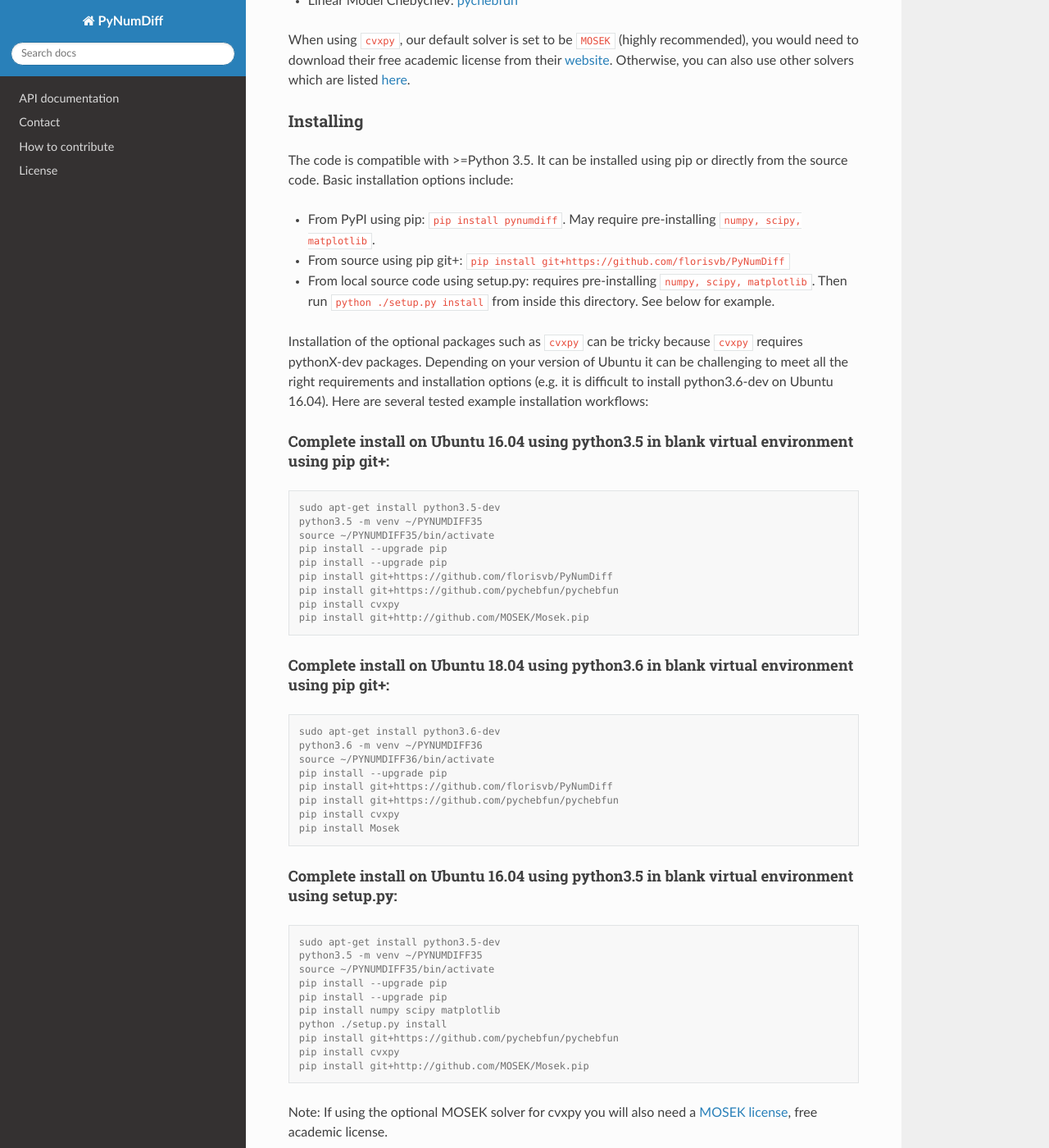
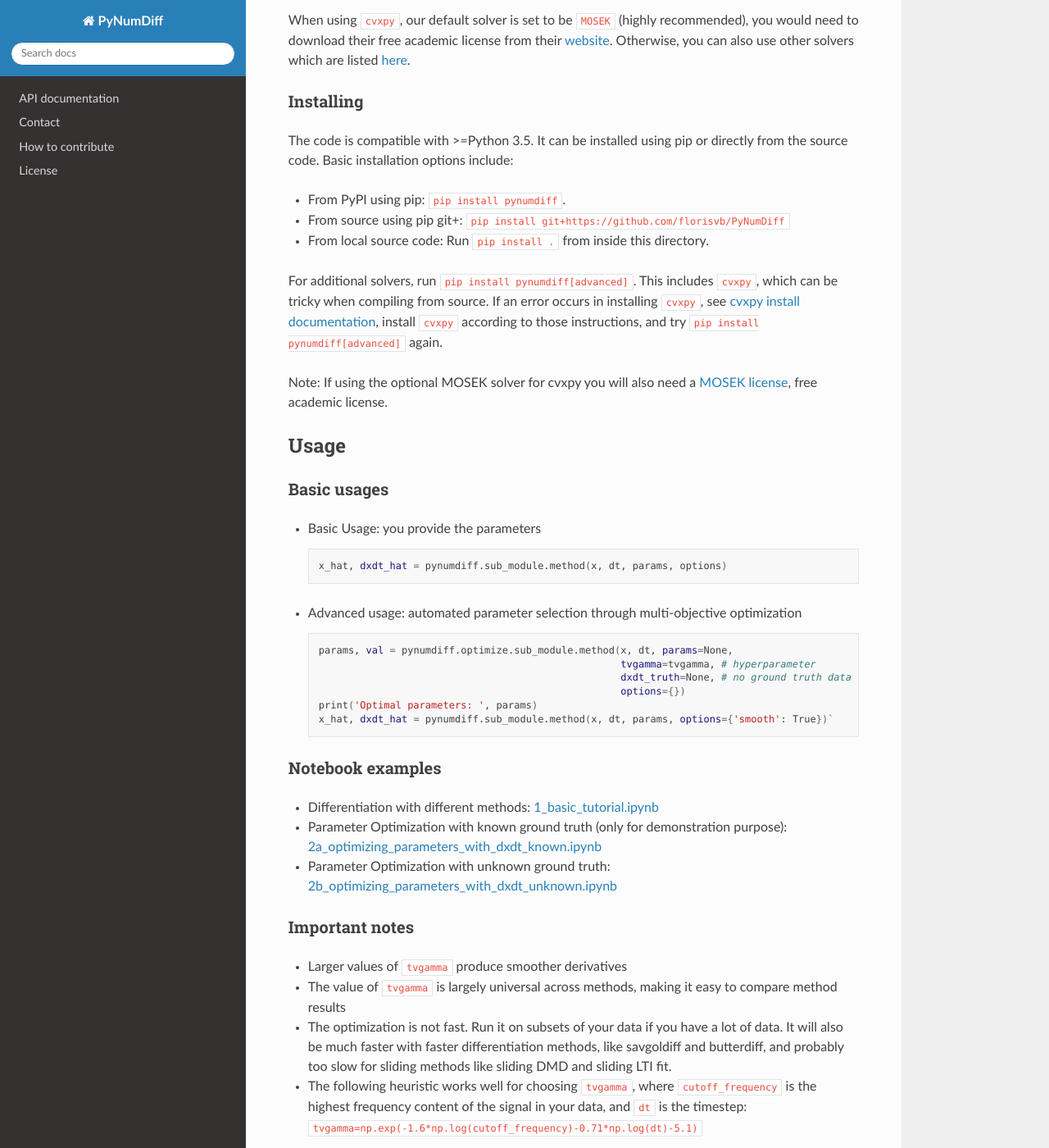
Before and after one commit to florisvb/PyNumDiff, a Sphinx documentation site: the page built from docs/source/index.rst, in a window 1280 px wide and 1400 px high, scrolled down 1920 px. Shown: the whole window at 82% size. Built offline with Sphinx 7.4.7 and the Read the Docs theme 2.0.0, drawn with Linux system fonts in a browser that asks for light colours; some of the changed text lies outside the part shown.

Commit message:
DOC: Updated references to setup.py, Travis-CI

```diff
--- a/docs/source/index.rst
+++ b/docs/source/index.rst
@@ -94,14 +94,13 @@ Prerequisite
 PyNumDiff requires common packages like ``numpy``, ``scipy``,
 ``matplotlib``, ``pytest`` (for unittests), ``pylint`` (for PEP8 style
 check). For a full list, you can check the file
-`requirements.txt <https://github.com/florisvb/PyNumDiff/blob/master/requirements.txt>`__
+`pyproject.toml <https://github.com/florisvb/PyNumDiff/blob/master/pyproject.toml>`__
 
 In addition, it also requires certain additional packages for select
 functions, though these are not required for a successful install of
 PyNumDiff:
 
 -  Total Variation Regularization methods: `cvxpy <http://www.cvxpy.org/install/index.html>`__
--  Linear Model Chebychev: `pychebfun <https://github.com/pychebfun/pychebfun/>`__
 
 When using ``cvxpy``, our default solver is set to be ``MOSEK`` (highly
 recommended), you would need to download their free academic license
@@ -116,65 +115,17 @@ Installing
 The code is compatible with >=Python 3.5. It can be installed using pip
 or directly from the source code. Basic installation options include:
 
--  From PyPI using pip: ``pip install pynumdiff``. May require
-   pre-installing ``numpy, scipy, matplotlib``.
+-  From PyPI using pip: ``pip install pynumdiff``.
 -  From source using pip git+:
    ``pip install git+https://github.com/florisvb/PyNumDiff``
--  From local source code using setup.py: requires pre-installing
-   ``numpy, scipy, matplotlib``. Then run ``python ./setup.py install``
-   from inside this directory. See below for example.
+-  From local source code: Run ``pip install .`` from inside this directory.
 
-Installation of the optional packages such as ``cvxpy`` can be tricky
-because ``cvxpy`` requires pythonX-dev packages. Depending on your
-version of Ubuntu it can be challenging to meet all the right
-requirements and installation options (e.g. it is difficult to install
-python3.6-dev on Ubuntu 16.04). Here are several tested example
-installation workflows:
+For additional solvers, run ``pip install pynumdiff[advanced]``.  This includes ``cvxpy``,
+which can be tricky when compiling from source.  If an error occurs in installing
+``cvxpy``, see `cvxpy install documentation <https://www.cvxpy.org/install/>`__, install
+``cvxpy`` according to those instructions, and try ``pip install pynumdiff[advanced]``
+again.
 
-Complete install on Ubuntu 16.04 using python3.5 in blank virtual environment using pip git+:
-^^^^^^^^^^^^^^^^^^^^^^^^^^^^^^^^^^^^^^^^^^^^^^^^^^^^^^^^^^^^^^^^^^^^^^^^^^^^^^^^^^^^^^^^^^^^^
-
-.. code:: console
-
-    sudo apt-get install python3.5-dev
-    python3.5 -m venv ~/PYNUMDIFF35
-    source ~/PYNUMDIFF35/bin/activate
-    pip install --upgrade pip
-    pip install --upgrade pip
-    pip install git+https://github.com/florisvb/PyNumDiff
-    pip install git+https://github.com/pychebfun/pychebfun
-    pip install cvxpy
-    pip install git+http://github.com/MOSEK/Mosek.pip
-
-Complete install on Ubuntu 18.04 using python3.6 in blank virtual environment using pip git+:
-^^^^^^^^^^^^^^^^^^^^^^^^^^^^^^^^^^^^^^^^^^^^^^^^^^^^^^^^^^^^^^^^^^^^^^^^^^^^^^^^^^^^^^^^^^^^^
-
-.. code:: console
-
-    sudo apt-get install python3.6-dev
-    python3.6 -m venv ~/PYNUMDIFF36
-    source ~/PYNUMDIFF36/bin/activate
-    pip install --upgrade pip
-    pip install git+https://github.com/florisvb/PyNumDiff
-    pip install git+https://github.com/pychebfun/pychebfun
-    pip install cvxpy
-    pip install Mosek
-
-Complete install on Ubuntu 16.04 using python3.5 in blank virtual environment using setup.py:
-^^^^^^^^^^^^^^^^^^^^^^^^^^^^^^^^^^^^^^^^^^^^^^^^^^^^^^^^^^^^^^^^^^^^^^^^^^^^^^^^^^^^^^^^^^^^^
-
-.. code:: console
-
-    sudo apt-get install python3.5-dev
-    python3.5 -m venv ~/PYNUMDIFF35
-    source ~/PYNUMDIFF35/bin/activate
-    pip install --upgrade pip
-    pip install --upgrade pip
-    pip install numpy scipy matplotlib
-    python ./setup.py install
-    pip install git+https://github.com/pychebfun/pychebfun
-    pip install cvxpy
-    pip install git+http://github.com/MOSEK/Mosek.pip
 
 Note: If using the optional MOSEK solver for cvxpy you will also need a
 `MOSEK license <https://www.mosek.com/products/academic-licenses/>`__,
@@ -230,10 +181,6 @@ Important notes
 Running the tests
 ~~~~~~~~~~~~~~~~~
 
-We are using Travis CI for continuous intergration testing. You can
-check out the current status
-`here <https://travis-ci.com/github/florisvb/PyNumDiff>`__.
-
 To run tests locally, type:
 
 .. code:: bash
```
Also changed, not shown: README.md (+23 -56 lines).
